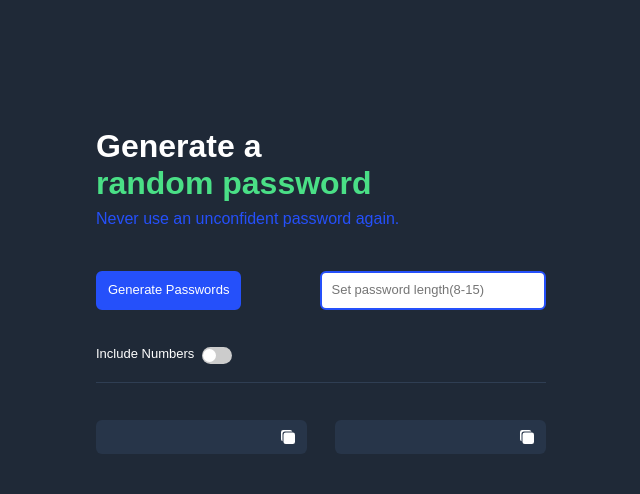
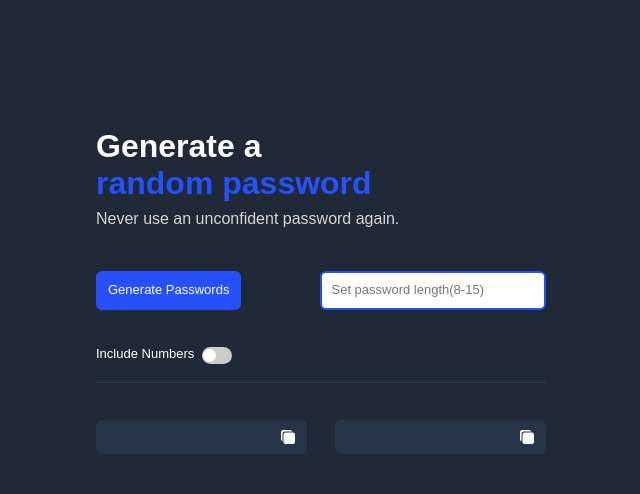
Before and after one commit to naveen-6802/password-generator, a plain HTML site: page index.html in a window 1280 px wide. Shown: the whole page, without its empty margins (319-959 px from the left). Drawn offline with nearby package versions, Linux system fonts and the light colour scheme.

Commit message:
Update index.css

```diff
--- a/index.css
+++ b/index.css
@@ -16,10 +16,10 @@ body {
     }
 }
 #rndm-pswd {
-    color: rgb(74,223,134);
+    color: rgb(37,80,250);
 }
 #para {
-    color: rgb(37,80,250);
+    color: #D5D4D8;
     margin: 8px 0 25px 0;
 }
 #genpswds {
```
